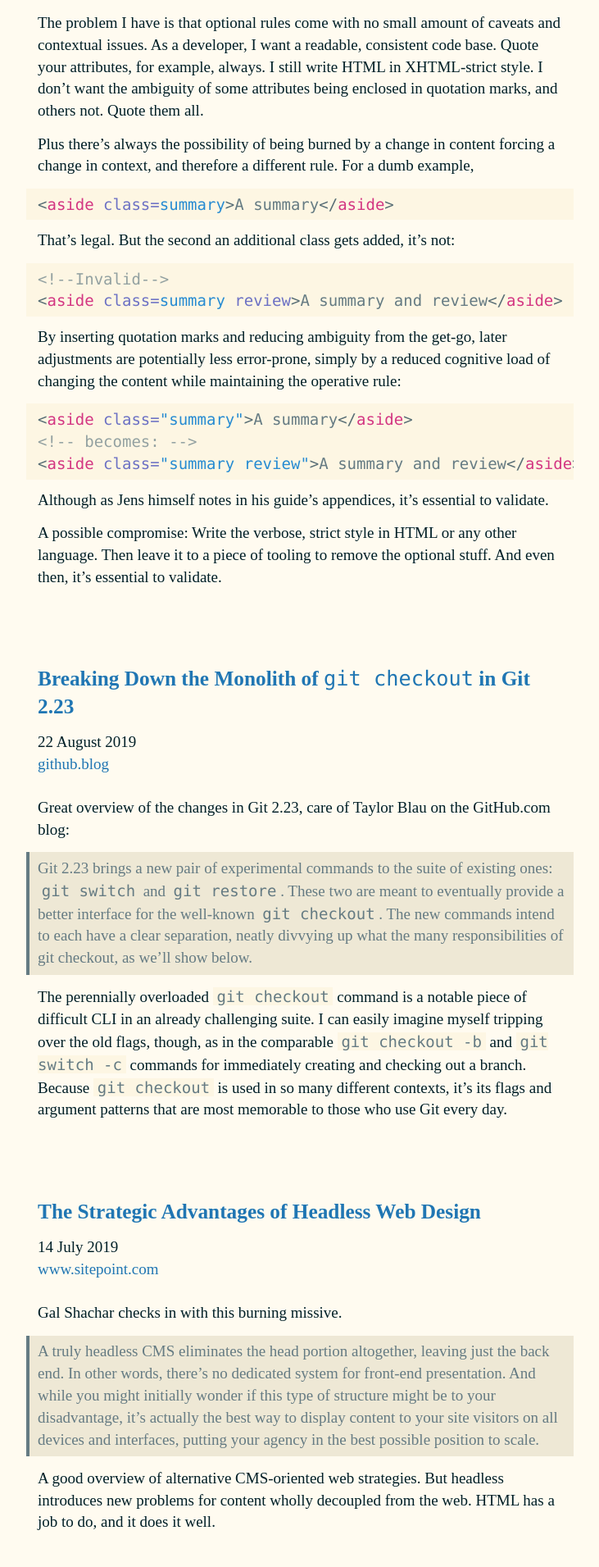
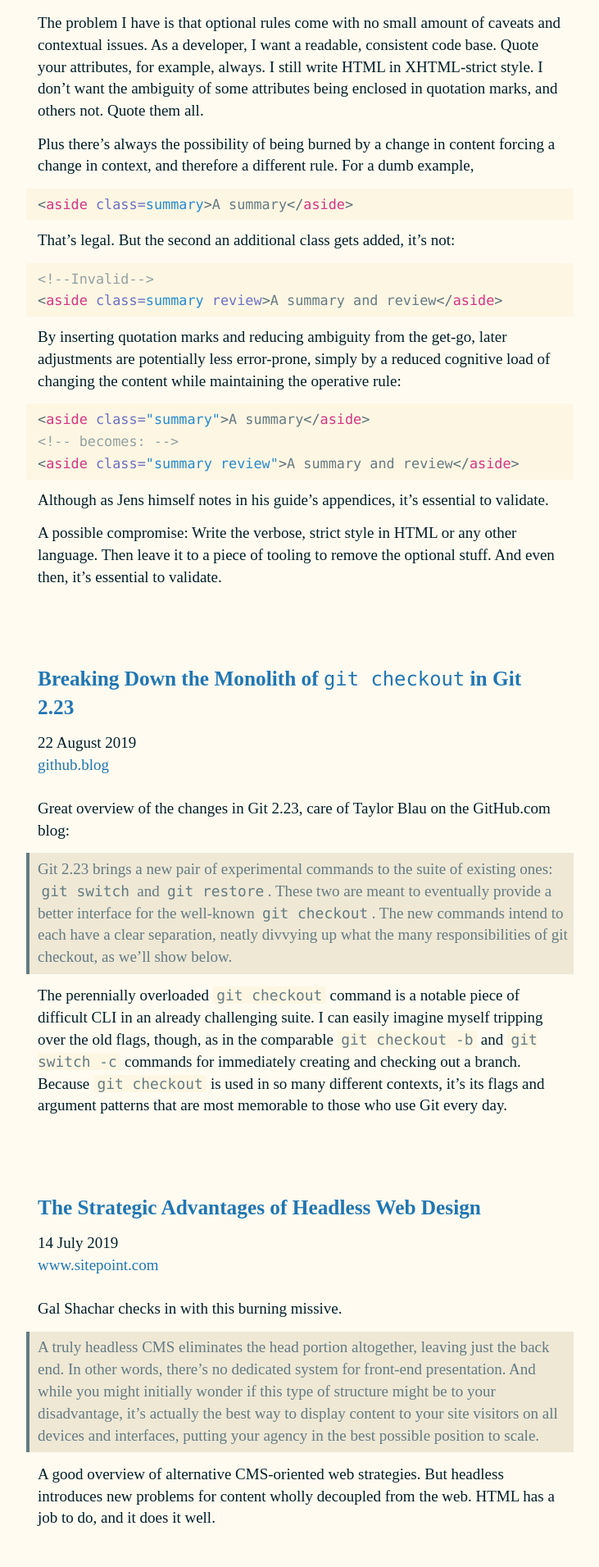
Before and after one commit to karlstolley/stolley.dev, a Jekyll site: the page built from index.md, in a window 1280 px wide. Shown: the part 441-2352 px from the top of the page at 82% size, without its empty margins (210-941 px from the left). Built offline with Jekyll 4.4.1, drawn with Linux system fonts in a browser that asks for light colours; some web fonts are replaced.

Commit message:
Correct missing em unit on pre/code font size

```diff
--- a/assets/css/screen.css
+++ b/assets/css/screen.css
@@ -263,7 +263,7 @@ pre {
   color: #657b83;
   color: var(--color-p-base-body);
   font-family: Menlo, Monaco, Consolas, 'Courier New', Courier, monospace;
-  font-size: 0.9411764706; /* 16px */
+  font-size: 0.9411764706em; /* 16px */
   font-style: normal;
   font-weight: normal;
   padding: 0 0.25em 0 0.25em; /* 4px */
```
Also changed, not shown: backstop_data/bitmaps_reference/v01_DARK_Linked_Breaking_Down_the_Monolith_0_document_0_phone.png, backstop_data/bitmaps_reference/v01_DARK_Linked_Breaking_Down_the_Monolith_0_document_1_tablet.png, backstop_data/bitmaps_reference/v01_DARK_Post_Syntax_Highlighting_0_document_0_phone.png, backstop_data/bitmaps_reference/v01_DARK_Post_Syntax_Highlighting_0_document_1_tablet.png, backstop_data/bitmaps_reference/v01_DARK_Stolleydev_Archive_0_document_0_phone.png, backstop_data/bitmaps_reference/v01_DARK_Stolleydev_Archive_0_document_1_tablet.png, backstop_data/bitmaps_reference/v01_DARK_Stolleydev_Homepage_0_document_0_phone.png, backstop_data/bitmaps_reference/v01_Stolleydev_Archive_0_document_0_phone.png, 8 other files.
